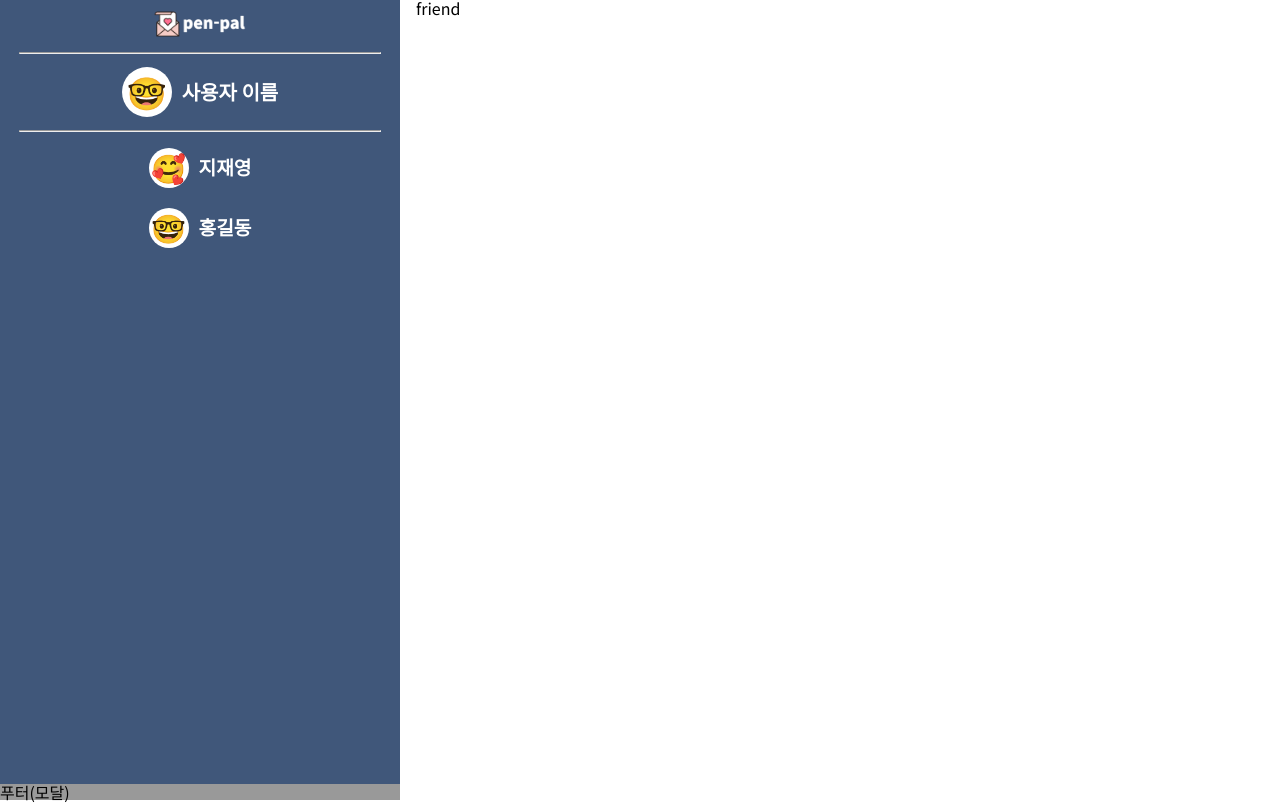
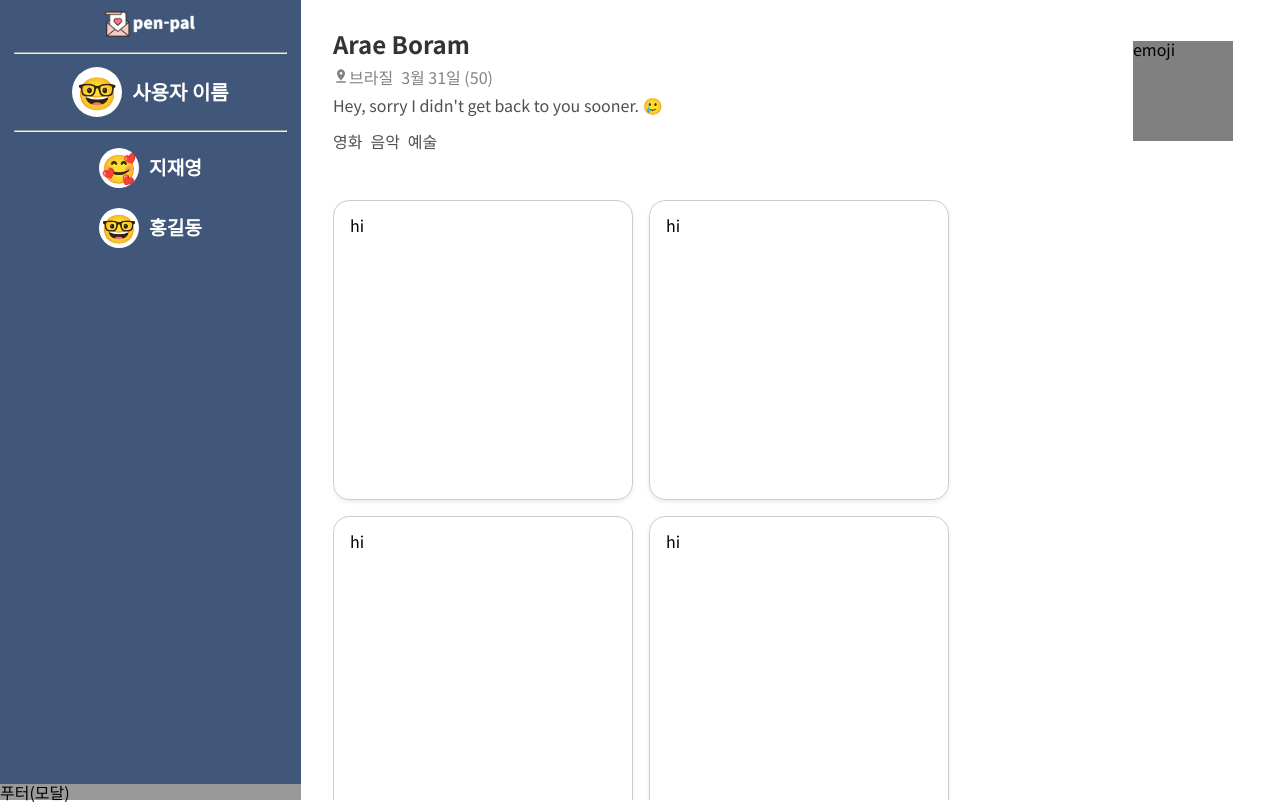
Before and after one commit to nowirte/MaeilMail, a React (Create React App) app in the folder client/: page /friend in a window 1280 px wide. Built offline with nearby package versions, Linux system fonts and the light colour scheme.

Commit message:
[#30] feat: 친구 상세페이지 레이아웃(작성중)

```diff
--- a/client/src/pages/friend/index.jsx
+++ b/client/src/pages/friend/index.jsx
@@ -1,7 +1,90 @@
 import React from 'react';
+import PinDropIcon from '@mui/icons-material/PinDrop';
+import MainWrapper from '../../components/common';
+import {
+  User,
+  UserInfo,
+  UserEmoji,
+  UserDetail,
+  DetailItem,
+  UserName,
+  UserBio,
+  BadgeWrapper,
+  Badge,
+  LetterWrapper,
+  Letter,
+  LetterHeader,
+} from './style';
 
 const Friend = () => {
-  return <h1>friend</h1>;
+  return (
+    <MainWrapper>
+      <User>
+        <UserInfo>
+          <UserName>Arae Boram</UserName>
+          <UserDetail>
+            <DetailItem>
+              <PinDropIcon style={{ fontSize: '1rem' }} />
+              브라질
+            </DetailItem>
+            <DetailItem>3월 31일 (50)</DetailItem>
+          </UserDetail>
+          <UserBio>Hey, sorry I didn&apos;t get back to you sooner. 🥲</UserBio>
+          <BadgeWrapper>
+            <Badge>영화</Badge>
+            <Badge>음악</Badge>
+            <Badge>예술</Badge>
+          </BadgeWrapper>
+        </UserInfo>
+        <UserEmoji>emoji</UserEmoji>
+      </User>
+
+      <LetterWrapper>
+        <Letter>
+          <LetterHeader>hi</LetterHeader>
+        </Letter>
+        <Letter>
+          <LetterHeader>hi</LetterHeader>
+        </Letter>
+        <Letter>
+          <LetterHeader>hi</LetterHeader>
+        </Letter>
+        <Letter>
+          <LetterHeader>hi</LetterHeader>
+        </Letter>
+        <Letter>
+          <LetterHeader>hi</LetterHeader>
+        </Letter>
+        <Letter>
+          <LetterHeader>hi</LetterHeader>
+        </Letter>
+        <Letter>
+          <LetterHeader>hi</LetterHeader>
+        </Letter>
+        <Letter>
+          <LetterHeader>hi</LetterHeader>
+        </Letter>
+        <Letter>
+          <LetterHeader>hi</LetterHeader>
+        </Letter>
+        <Letter>
+          <LetterHeader>hi</LetterHeader>
+        </Letter>
+        <Letter>
+          <LetterHeader>hi</LetterHeader>
+        </Letter>
+        <Letter>
+          <LetterHeader>hi</LetterHeader>
+        </Letter>
+        <Letter>
+          <LetterHeader>hi</LetterHeader>
+        </Letter>
+        <Letter>
+          <LetterHeader>hi</LetterHeader>
+        </Letter>
+      </LetterWrapper>
+    </MainWrapper>
+  );
 };
 
 export default Friend;
--- /dev/null
+++ b/client/src/pages/friend/style.jsx
@@ -0,0 +1,91 @@
+import styled from 'styled-components';
+
+const User = styled.div`
+  display: flex;
+  justify-content: space-between;
+  position: fixed;
+  z-index: 9;
+  padding: 2rem 1rem;
+  width: calc(100% - 380px);
+  align-items: center;
+  background: #fff;
+`;
+
+const UserInfo = styled.div`
+  display: flex;
+  flex-direction: column;
+  gap: 0.75rem;
+`;
+
+const UserEmoji = styled.div`
+  background: gray;
+  width: 100px;
+  height: 100px;
+`;
+
+const UserDetail = styled.div`
+  font-size: 1rem;
+  display: flex;
+  gap: 0.5rem;
+  align-items: flex-end;
+`;
+const DetailItem = styled.span`
+  color: #828282;
+`;
+const UserName = styled.h4`
+  font-size: 1.5rem;
+  font-weight: 700;
+  color: #333;
+`;
+
+const UserBio = styled.p`
+  font-size: 1rem;
+  color: #4f4f4f;
+`;
+const BadgeWrapper = styled.div`
+  display: flex;
+  margin-top: 0.5rem;
+  gap: 0.5rem;
+`;
+const Badge = styled.span`
+  font-size: 1rem;
+  color: #4f4f4f;
+`;
+const LetterWrapper = styled.ul`
+  overflow: hidden;
+  position: relative;
+  margin: 200px 1rem 0 1rem;
+  display: flex;
+  flex-wrap: wrap;
+  width: 90%;
+  gap: 1rem;
+`;
+
+const Letter = styled.li`
+  width: 300px;
+  height: 300px;
+  border: 1px solid #ccc;
+  border-radius: 1rem;
+  box-sizing: border-box;
+  padding: 1rem;
+  box-shadow: 0 0.125rem 0.25rem rgb(0 0 0 / 8%);
+`;
+
+const LetterHeader = styled.p`
+  width: 100%;
+`;
+
+export {
+  User,
+  UserInfo,
+  UserEmoji,
+  UserDetail,
+  DetailItem,
+  UserName,
+  UserBio,
+  BadgeWrapper,
+  Badge,
+  LetterWrapper,
+  Letter,
+  LetterHeader,
+};
```
Also changed, not shown: client/src/assets/stamp.png (added), 1 other file (tests, documents, lock files or other folders).
